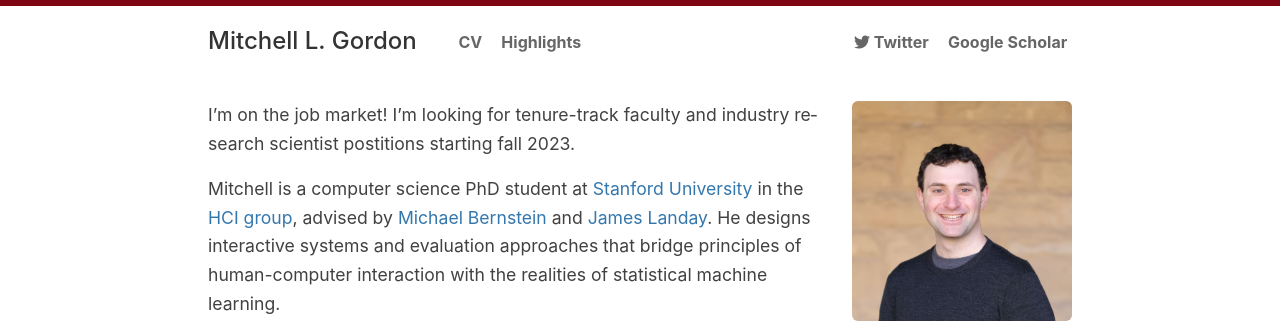
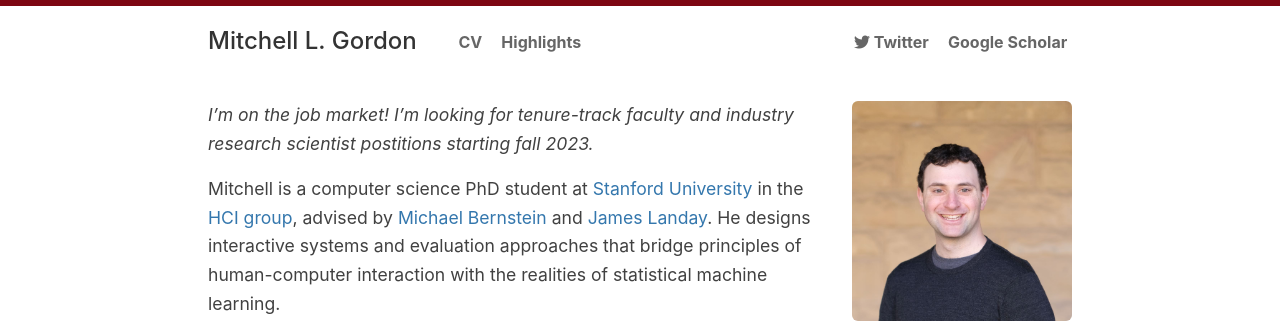
Before and after one commit to mitchellg/mitchellg.github.io, a Jekyll site: the page built from index.md, in a window 1280 px wide. Shown: the top 323 px of the page. Built offline with Jekyll 4.4.1, drawn with Linux system fonts in a browser that asks for light colours; a style sheet for code colours, icons or effects is not loaded.

```diff
--- a/index.md
+++ b/index.md
@@ -9,7 +9,7 @@ class: home
 <div class="columns" markdown="1">
 
 <div class="intro" markdown="1">
-I'm on the job market! I'm looking for tenure-track faculty and industry research scientist postitions starting fall 2023.
+*I'm on the job market! I'm looking for tenure-track faculty and industry research scientist postitions starting fall 2023.*
 
 Mitchell is a computer science PhD student at [Stanford University](http://www.stanford.edu/) in the [HCI group](http://hci.stanford.edu/), advised by [Michael Bernstein](https://hci.stanford.edu/msb/) and [James Landay](https://www.landay.org/). He designs interactive systems and evaluation approaches that bridge principles of human-computer interaction with the realities of statistical machine learning.
 
```
